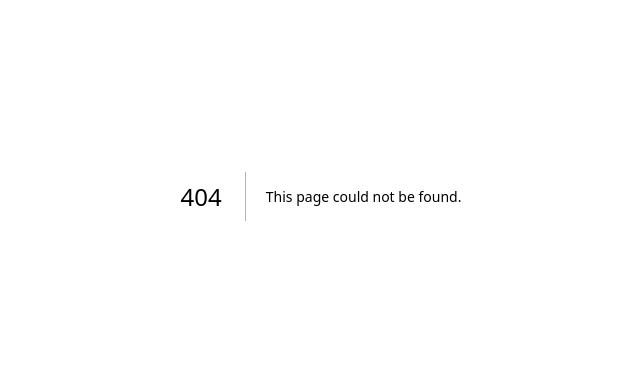
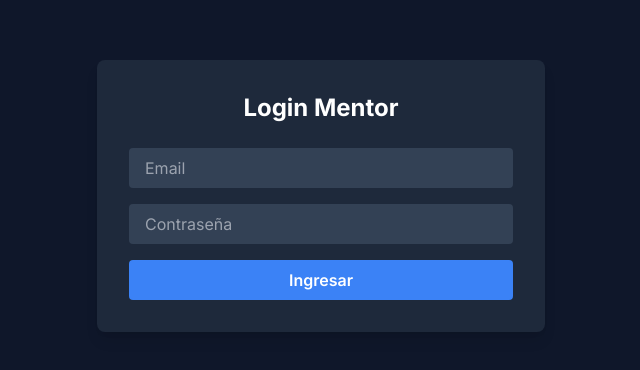
Before and after one commit to marcelodanieldm/skillsforit, a Next.js app: page /mentor/login in a window 1280 px wide. Before the commit this address had no page. Shown: the part 204-574 px from the top of the page, without its empty margins (319-959 px from the left). Built offline with nearby package versions, Linux system fonts and the light colour scheme.

Commit message:
Add mentor login page and Navbar link. Redirect /mentor to dashboard.

```diff
--- /dev/null
+++ b/app/mentor/login/page.tsx
@@ -0,0 +1,77 @@
+"use client";
+import { useState } from "react";
+import { useRouter } from "next/navigation";
+import { createClient } from "@supabase/supabase-js";
+
+export default function MentorLoginPage() {
+  const [email, setEmail] = useState("");
+  const [password, setPassword] = useState("");
+  const [error, setError] = useState("");
+  const [loading, setLoading] = useState(false);
+  const router = useRouter();
+
+  const handleLogin = async (e: React.FormEvent) => {
+    e.preventDefault();
+    setLoading(true);
+    setError("");
+    try {
+      const supabase = createClient(
+        process.env.NEXT_PUBLIC_SUPABASE_URL!,
+        process.env.NEXT_PUBLIC_SUPABASE_ANON_KEY!
+      );
+      const { data, error } = await supabase.auth.signInWithPassword({
+        email,
+        password,
+      });
+      if (error) {
+        setError(error.message);
+      } else if (data.user && data.user.role === "mentor") {
+        router.push("/mentor/dashboard");
+      } else {
+        setError("Acceso solo para mentores.");
+      }
+    } catch (err: any) {
+      setError("Error de autenticación.");
+    }
+    setLoading(false);
+  };
+
+  return (
+    <div className="min-h-screen flex items-center justify-center bg-slate-900">
+      <form
+        onSubmit={handleLogin}
+        className="bg-slate-800 p-8 rounded-lg shadow-lg w-full max-w-md"
+      >
+        <h2 className="text-2xl font-bold text-white mb-6 text-center">
+          Login Mentor
+        </h2>
+        <input
+          type="email"
+          placeholder="Email"
+          value={email}
+          onChange={(e) => setEmail(e.target.value)}
+          className="w-full mb-4 px-4 py-2 rounded bg-slate-700 text-white"
+          required
+        />
+        <input
+          type="password"
+          placeholder="Contraseña"
+          value={password}
+          onChange={(e) => setPassword(e.target.value)}
+          className="w-full mb-4 px-4 py-2 rounded bg-slate-700 text-white"
+          required
+        />
+        {error && (
+          <div className="text-red-400 mb-4 text-center">{error}</div>
+        )}
+        <button
+          type="submit"
+          className="w-full py-2 px-4 bg-blue-500 hover:bg-blue-600 text-white font-semibold rounded"
+          disabled={loading}
+        >
+          {loading ? "Ingresando..." : "Ingresar"}
+        </button>
+      </form>
+    </div>
+  );
+}
--- /dev/null
+++ b/app/mentor/page.tsx
@@ -0,0 +1,6 @@
+import { redirect } from 'next/navigation';
+
+export default function MentorRedirect() {
+  redirect('/mentor/dashboard');
+  return null;
+}
--- a/components/Navbar.tsx
+++ b/components/Navbar.tsx
@@ -30,6 +30,9 @@
             <Link href="/library" className="text-gray-300 hover:text-white transition-colors text-sm font-medium">
               Biblioteca
             </Link>
+              <Link href="/mentor/dashboard" className="text-gray-300 hover:text-white transition-colors text-sm font-medium">
+                Panel Mentor
+              </Link>
           </div>
 
           {/* Auth Section */}
@@ -78,6 +81,18 @@
                     </div>
                   </Link>
 
+                    {/* Mentor Login */}
+                    <Link
+                      href="/mentor/login"
+                      className="flex items-center gap-3 px-4 py-3 hover:bg-slate-700 transition-colors border-b border-slate-700"
+                    >
+                      <div className="w-2 h-2 rounded-full bg-green-500"></div>
+                      <div>
+                        <div className="text-white text-sm font-medium">Login Mentor</div>
+                        <div className="text-gray-400 text-xs">Acceso mentor</div>
+                      </div>
+                    </Link>
+
                   {/* Mentor Access */}
                   <Link
                     href="/mentor/register"
```
